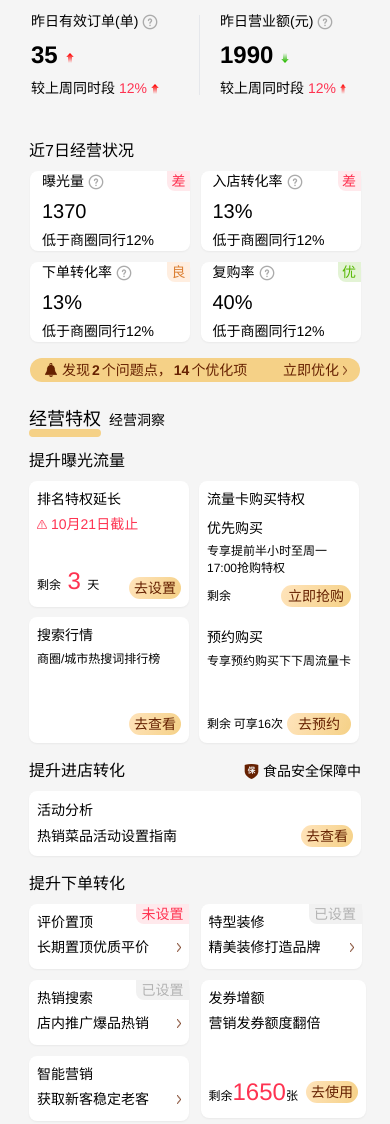
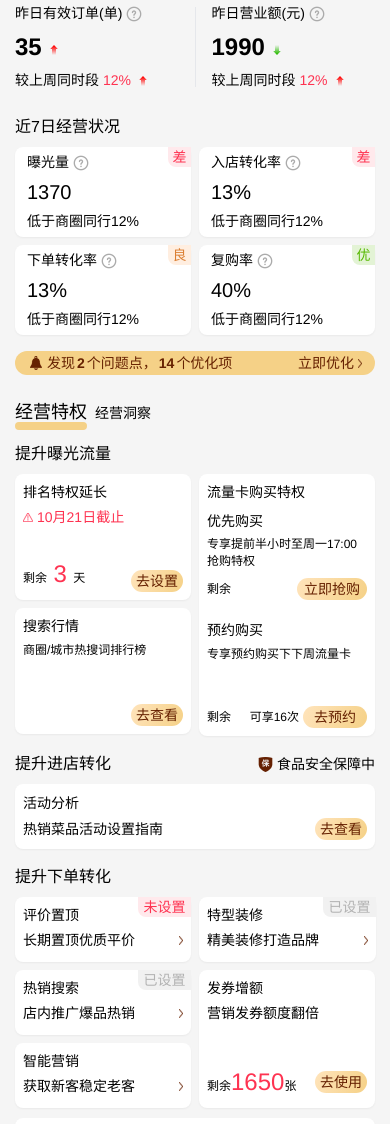
Before and after one commit to Tigerrran/kangaroo-shop-demo, a plain HTML site: page index.html in a window 390 px wide. Shown: the part 208-1332 px from the top of the page. Drawn offline with nearby package versions, Linux system fonts and the light colour scheme.

Commit message:
边距修改
Refactor tooltip styles and add touch support for mobile.

```diff
--- a/index.html
+++ b/index.html
@@ -42,13 +42,14 @@
     .tooltip {
       position: relative;
       cursor: pointer;
+      -webkit-tap-highlight-color: transparent;
     }
-    .tooltip:hover::after {
+    .tooltip::after {
       content: attr(data-tip);
       position: absolute;
       bottom: 100%;
       left: 50%;
-      transform: translateX(-50%);
+      transform: translateX(-50%) scale(0);
       padding: 6px 10px;
       background: rgba(0,0,0,0.8);
       color: white;
@@ -57,17 +58,33 @@
       white-space: nowrap;
       z-index: 100;
       margin-bottom: 5px;
+      opacity: 0;
+      transition: all 0.2s ease;
+      pointer-events: none;
     }
-    .tooltip:hover::before {
+    .tooltip::before {
       content: '';
       position: absolute;
       bottom: 100%;
       left: 50%;
-      transform: translateX(-50%);
+      transform: translateX(-50%) scale(0);
       border: 5px solid transparent;
       border-top-color: rgba(0,0,0,0.8);
       margin-bottom: -5px;
       z-index: 100;
+      opacity: 0;
+      transition: all 0.2s ease;
+      pointer-events: none;
+    }
+    .tooltip:hover::after, .tooltip:active::after,
+    .tooltip.active::after {
+      transform: translateX(-50%) scale(1);
+      opacity: 1;
+    }
+    .tooltip:hover::before, .tooltip:active::before,
+    .tooltip.active::before {
+      transform: translateX(-50%) scale(1);
+      opacity: 1;
     }
   </style>
 </head>
@@ -103,7 +120,7 @@
     </div>
 
     <!-- 会员卡片背景 -->
-    <div class="px-[17px] mb-4">
+    <div class="px-[16px] mb-4">
       <div class="relative w-full h-[71px] rounded-t-[20px] overflow-hidden">
         <img src="./assets/image_2.png" class="w-full h-full object-cover" />
         <!-- 装饰图 -->
@@ -124,9 +141,9 @@
     <div class="absolute left-0 right-0 top-[180px] bottom-0 bg-[#f5f5f5]" style="z-index: -1;"></div>
 
     <!-- 昨日数据统计 -->
-    <div class="flex px-[31px] mb-6 pt-4 pb-4">
+    <div class="flex px-[16px] mb-4 pt-2 pb-2">
       <!-- 昨日订单 -->
-      <div class="w-[128px] mr-[20px]">
+      <div class="flex-1">
         <div class="flex items-center mb-3">
           <span class="text-[14px] text-black mr-1">昨日有效订单(单)</span>
           <span class="tooltip" data-tip="昨日有效订单数统计"><img src="./assets/image_10.png" class="w-4 h-4" /></span>
@@ -146,9 +163,9 @@
         </div>
       </div>
       <!-- 竖线分隔 -->
-      <div class="w-[1px] h-[80px] bg-gray-200 mx-[20px] self-center"></div>
+      <div class="w-[1px] h-[80px] bg-gray-200 mx-[16px] self-center"></div>
       <!-- 昨日营业额 -->
-      <div class="w-[126px]">
+      <div class="flex-1">
         <div class="flex items-center mb-3">
           <span class="text-[14px] text-black mr-1">昨日营业额(元)</span>
           <span class="tooltip" data-tip="昨日营业额统计"><img src="./assets/image_10.png" class="w-4 h-4" /></span>
@@ -170,14 +187,14 @@
     </div>
 
     <!-- 近7日经营状况标题 -->
-    <div class="px-[29px] mb-2">
+    <div class="px-[16px] mb-2">
       <span class="text-[16px] font-medium text-black">近7日经营状况</span>
     </div>
 
     <!-- 经营数据卡片 -->
-    <div class="grid grid-cols-2 gap-[11px] px-[30px] mb-4">
+    <div class="grid grid-cols-2 gap-[8px] px-[16px] mb-4">
       <!-- 曝光量 -->
-      <div class="w-[160px] h-[80px] rounded-lg bg-white flex flex-col justify-center px-3 py-2 relative shadow-sm">
+      <div class="w-[176px] h-[90px] rounded-lg bg-white flex flex-col justify-center px-3 py-3 relative shadow-sm">
         <div class="absolute top-0 right-0 w-[23px] h-[20px] bg-[#ffe9ec] flex items-center justify-center rounded-bl-lg">
           <span class="text-[14px] text-brand-red">差</span>
         </div>
@@ -189,7 +206,7 @@
         <div class="text-[14px] text-black font-extralight">低于商圈同行12%</div>
       </div>
       <!-- 入店转化率 -->
-      <div class="w-[160px] h-[80px] rounded-lg bg-white flex flex-col justify-center px-3 py-2 relative shadow-sm">
+      <div class="w-[176px] h-[90px] rounded-lg bg-white flex flex-col justify-center px-3 py-3 relative shadow-sm">
         <div class="absolute top-0 right-0 w-[23px] h-[20px] bg-[#ffe9ec] flex items-center justify-center rounded-bl-lg">
           <span class="text-[14px] text-brand-red">差</span>
         </div>
@@ -201,7 +218,7 @@
         <div class="text-[14px] text-black font-extralight">低于商圈同行12%</div>
       </div>
       <!-- 下单转化率 -->
-      <div class="w-[160px] h-[80px] rounded-lg bg-white flex flex-col justify-center px-3 py-2 relative shadow-sm">
+      <div class="w-[176px] h-[90px] rounded-lg bg-white flex flex-col justify-center px-3 py-3 relative shadow-sm">
         <div class="absolute top-0 right-0 w-[23px] h-[20px] bg-[#ffeee0] flex items-center justify-center rounded-bl-lg">
           <span class="text-[14px] text-[#db7f33]">良</span>
         </div>
@@ -213,7 +230,7 @@
         <div class="text-[14px] text-black font-extralight">低于商圈同行12%</div>
       </div>
       <!-- 复购率 -->
-      <div class="w-[160px] h-[80px] rounded-lg bg-white flex flex-col justify-center px-3 py-2 relative shadow-sm">
+      <div class="w-[176px] h-[90px] rounded-lg bg-white flex flex-col justify-center px-3 py-3 relative shadow-sm">
         <div class="absolute top-0 right-0 w-[23px] h-[20px] bg-[#e3f3d5] flex items-center justify-center rounded-bl-lg">
           <span class="text-[14px] text-[#56b800]">优</span>
         </div>
@@ -227,7 +244,7 @@
     </div>
 
     <!-- 优化提示条 -->
-    <div class="mx-[30px] h-[24px] rounded-full bg-brand-gold flex items-center justify-between px-[13px] mb-6">
+    <div class="mx-[16px] h-[24px] rounded-full bg-brand-gold flex items-center justify-between px-[13px] mb-6">
       <div class="flex items-center">
         <div class="w-[15px] h-[15px] flex items-center justify-center mr-1">
           <img src="./assets/image_17.png" class="w-[12px] h-[14px]" />
@@ -245,7 +262,7 @@
     </div>
 
     <!-- 经营特权 -->
-    <div class="px-[29px] mb-4">
+    <div class="px-[16px] mb-4">
       <div class="relative inline-flex items-baseline gap-2">
         <span class="text-[18px] font-medium text-black relative z-10">经营特权</span>
         <span class="text-[14px] text-black font-extralight relative z-10">经营洞察</span>
@@ -254,13 +271,13 @@
     </div>
 
     <!-- 提升曝光流量 -->
-    <div class="px-[29px] mb-4">
+    <div class="px-[16px] mb-4">
       <div class="text-[16px] font-medium text-black mb-2">提升曝光流量</div>
-      <div class="flex gap-[10px]">
+      <div class="flex gap-[8px]">
         <!-- 左侧列 -->
-        <div class="w-[160px] flex flex-col gap-[10px]">
+        <div class="w-[176px] flex flex-col gap-[8px]">
           <!-- 排名特权延长 -->
-          <div class="w-[160px] h-[126px] rounded-lg bg-white p-2 shadow-sm flex flex-col justify-between">
+          <div class="w-[176px] h-[126px] rounded-lg bg-white p-2 shadow-sm flex flex-col justify-between">
             <div>
               <div class="text-[14px] font-medium text-black mb-1">排名特权延长</div>
               <div class="flex items-center">
@@ -280,7 +297,7 @@
             </div>
           </div>
           <!-- 搜索行情 -->
-          <div class="w-[160px] h-[126px] rounded-lg bg-white p-2 shadow-sm flex flex-col justify-between">
+          <div class="w-[176px] h-[126px] rounded-lg bg-white p-2 shadow-sm flex flex-col justify-between">
             <div>
               <div class="text-[14px] font-medium text-black mb-1">搜索行情</div>
               <div class="text-[12px] text-black font-light">商圈/城市热搜词排行榜</div>
@@ -293,7 +310,7 @@
           </div>
         </div>
         <!-- 右侧列 - 流量卡购买特权 -->
-        <div class="w-[160px] h-[262px] rounded-lg bg-white p-2 shadow-sm flex flex-col">
+        <div class="w-[176px] h-[262px] rounded-lg bg-white p-2 shadow-sm flex flex-col">
           <div class="text-[14px] font-medium text-black mb-2">流量卡购买特权</div>
           <!-- 优先购买 -->
           <div class="flex-1">
@@ -325,7 +342,7 @@
     </div>
 
     <!-- 提升进店转化 -->
-    <div class="px-[29px] mb-4">
+    <div class="px-[16px] mb-4">
       <div class="flex items-center justify-between mb-2">
         <span class="text-[16px] font-medium text-black">提升进店转化</span>
         <div class="flex items-center">
@@ -347,12 +364,12 @@
     </div>
 
     <!-- 提升下单转化 -->
-    <div class="px-[29px] mb-2">
+    <div class="px-[16px] mb-2">
       <span class="text-[16px] font-medium text-black">提升下单转化</span>
     </div>
-    <div class="grid grid-cols-2 gap-[11px] px-[29px] mb-[10px]">
+    <div class="grid grid-cols-2 gap-[8px] px-[16px] mb-[10px]">
       <!-- 评价置顶 -->
-      <div class="w-[160px] h-[65px] rounded-lg bg-white p-2 shadow-sm relative">
+      <div class="w-[176px] h-[65px] rounded-lg bg-white p-2 shadow-sm relative">
         <div class="absolute top-0 right-0 w-[53px] h-[20px] bg-[#ffe9ec] flex items-center justify-center rounded-bl-lg">
           <span class="text-[14px] text-brand-red">未设置</span>
         </div>
@@ -363,7 +380,7 @@
         </div>
       </div>
       <!-- 特型装修 -->
-      <div class="w-[161px] h-[65px] rounded-lg bg-white p-2 shadow-sm relative">
+      <div class="w-[177px] h-[65px] rounded-lg bg-white p-2 shadow-sm relative">
         <div class="absolute top-0 right-0 w-[53px] h-[20px] bg-[#f1f1f1] flex items-center justify-center rounded-bl-lg">
           <span class="text-[14px] text-[#b2b2b2]">已设置</span>
         </div>
@@ -374,7 +391,7 @@
         </div>
       </div>
       <!-- 热销搜索 -->
-      <div class="w-[160px] h-[65px] rounded-lg bg-white p-2 shadow-sm relative">
+      <div class="w-[176px] h-[65px] rounded-lg bg-white p-2 shadow-sm relative">
         <div class="absolute top-0 right-0 w-[53px] h-[20px] bg-[#f1f1f1] flex items-center justify-center rounded-bl-lg">
           <span class="text-[14px] text-[#b2b2b2]">已设置</span>
         </div>
@@ -385,7 +402,7 @@
         </div>
       </div>
       <!-- 发券增额 - 跨两行 -->
-      <div class="w-[165px] h-[138px] rounded-lg bg-white p-2 shadow-sm flex flex-col justify-between row-span-2">
+      <div class="w-[176px] h-[138px] rounded-lg bg-white p-2 shadow-sm flex flex-col justify-between row-span-2">
         <div>
           <div class="text-[14px] font-medium text-black mb-1">发券增额</div>
           <div class="text-[14px] text-black font-light">营销发券额度翻倍</div>
@@ -400,7 +417,7 @@
         </div>
       </div>
       <!-- 智能营销 -->
-      <div class="w-[160px] h-[65px] rounded-lg bg-white p-2 shadow-sm self-start">
+      <div class="w-[176px] h-[65px] rounded-lg bg-white p-2 shadow-sm self-start">
         <div class="text-[14px] font-medium text-black mb-1">智能营销</div>
         <div class="flex items-center justify-between">
           <span class="text-[14px] text-black font-light">获取新客稳定老客</span>
@@ -409,7 +426,7 @@
       </div>
     </div>
     <!-- 商品分析 -->
-    <div class="px-[29px]">
+    <div class="px-[16px]">
       <div class="w-full h-[65px] rounded-lg bg-white p-2 shadow-sm flex items-center">
         <div class="w-full">
           <div class="text-[14px] font-medium text-black mb-1">商品分析</div>
@@ -421,5 +438,29 @@
       </div>
     </div>
   </div>
+
+  <script>
+    // 移动端触摸支持
+    document.querySelectorAll('.tooltip').forEach(function(tooltip) {
+      tooltip.addEventListener('touchstart', function(e) {
+        e.preventDefault();
+        // 移除其他 tooltip 的 active 状态
+        document.querySelectorAll('.tooltip').forEach(function(t) {
+          t.classList.remove('active');
+        });
+        // 添加当前 tooltip 的 active 状态
+        this.classList.add('active');
+      });
+
+      // 点击其他地方关闭提示
+      document.addEventListener('touchstart', function(e) {
+        if (!e.target.closest('.tooltip')) {
+          document.querySelectorAll('.tooltip').forEach(function(t) {
+            t.classList.remove('active');
+          });
+        }
+      });
+    });
+  </script>
 </body>
 </html>
```
